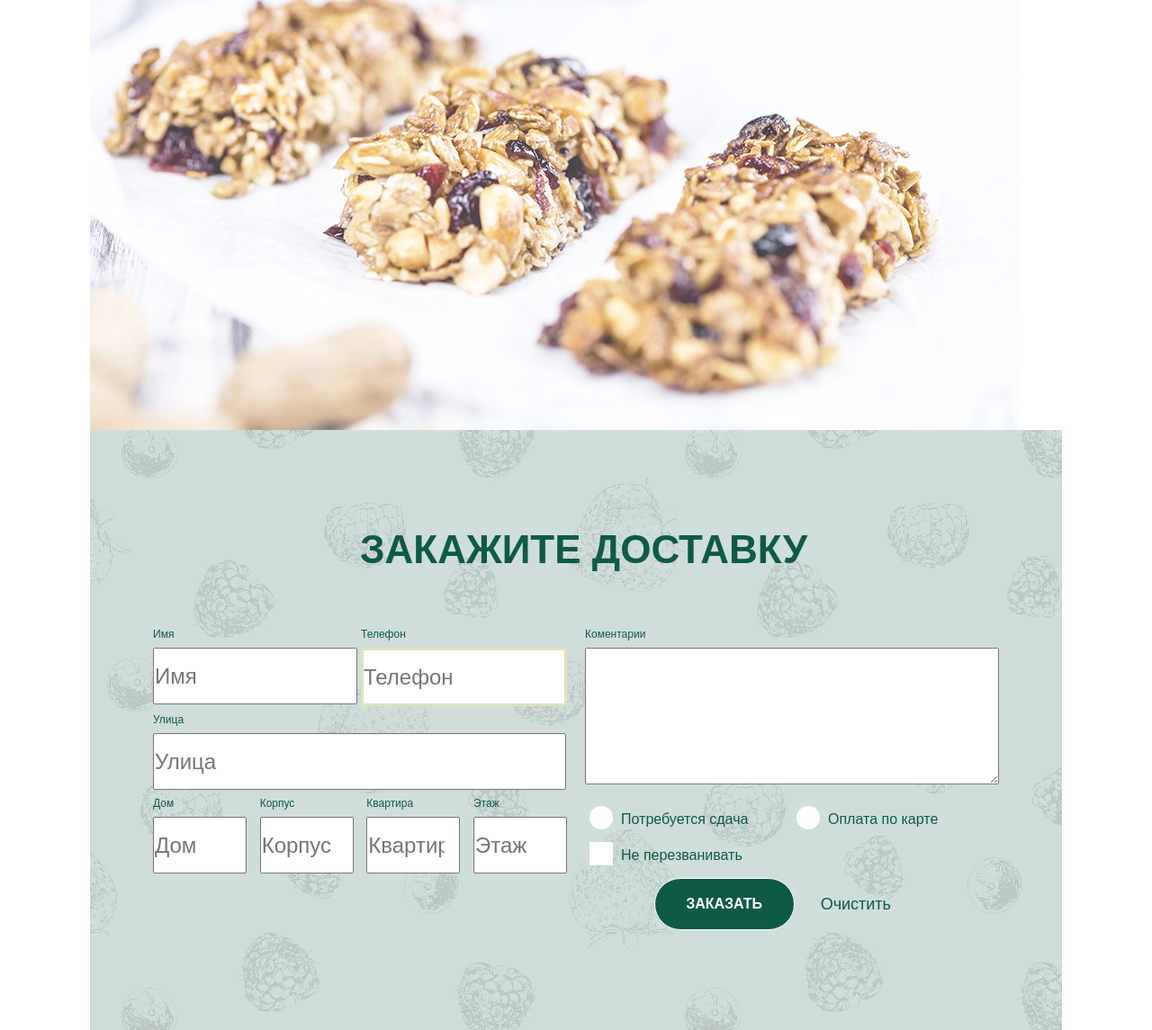
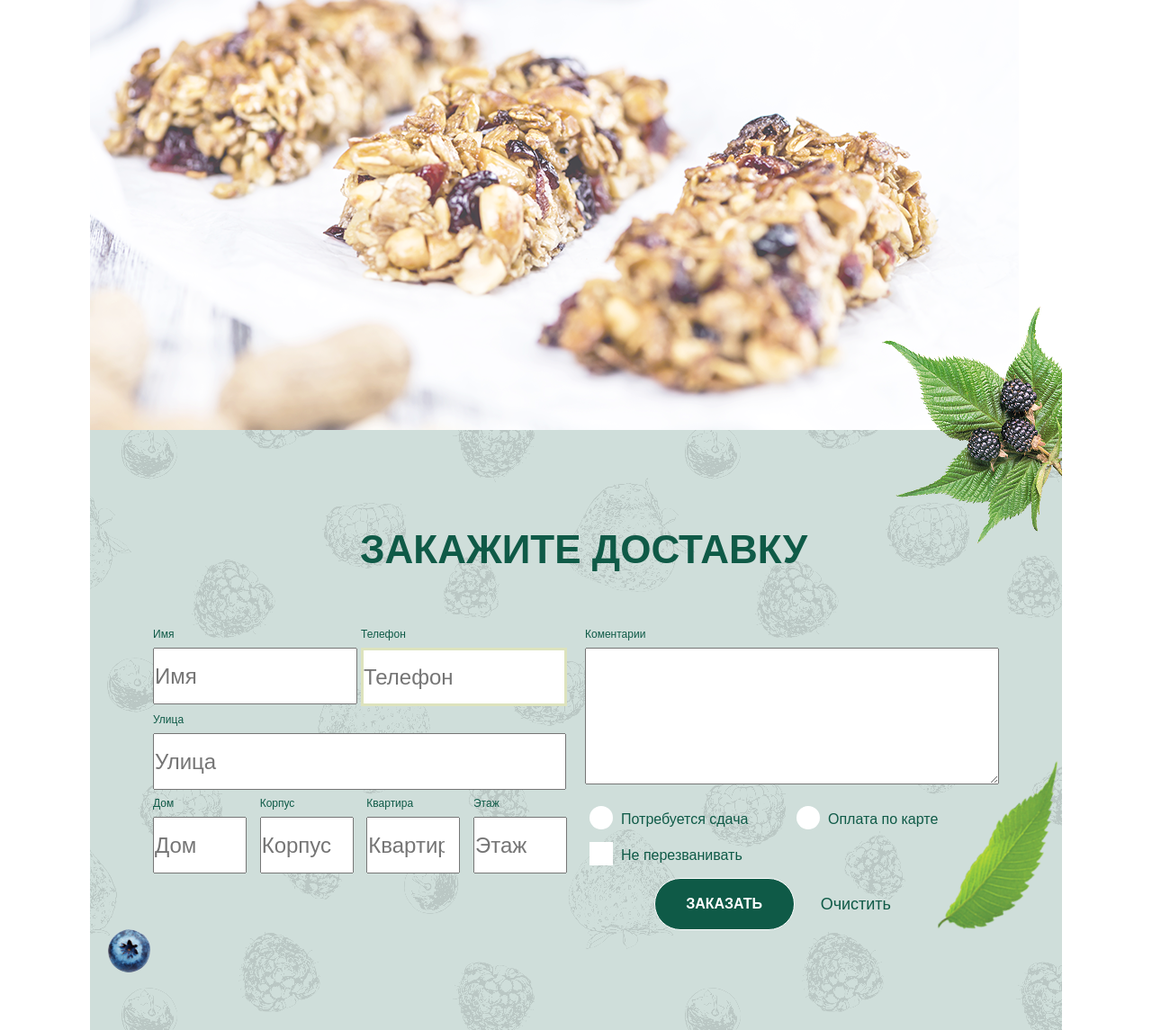
Before and after one commit to Ilyaisname/site-block, a plain HTML site: page new_folder/index.html in a window 1280 px wide. Shown: the part 2918-4063 px from the top of the page at 90% size. Drawn offline with Linux system fonts and the light colour scheme; files whose address does not match are found by name.

Commit message:
fixed errors

```diff
--- a/new_folder/index.html
+++ b/new_folder/index.html
@@ -244,12 +244,13 @@
 
   <!-- Form_block -->
 
-  <section id="form" class="formWrap">
-      <div class="decorWrap">
-        <div class="decorWrap__image">
+  <section id="form" class="section-form">
+      <div class="section-decor">
+        <div class="section-decor__image">
+          <div class="section-decor__image-item1"><img src="src/images/block_form/list.png" alt="lists"></div>
+          <div class="section-decor__image-item2"><img src="src/images/block_form/ezhivika.png" alt="ezh"></div>
+          <div class="section-decor__image-item3"><img src="src/images/block_form/berry.png" alt="berry"></div>
         </div>
-        <div></div>
-        <div></div>
       </div>
 
       <div class="content-form">
@@ -300,7 +301,6 @@
                   <label class="order__radio">
                     <input class="order__radio-elem" type="radio" name="payment">
                     <span class="order__radio-back">
-
                     </span>
                     <span class="order__radio-title">Потребуется сдача</span>
                   </label>
@@ -308,31 +308,24 @@
                   <label class="order__radio">
                     <input class="order__radio-elem" type="radio" name="payment">
                     <span class="order__radio-back">
-
                     </span>
                     <span class="order__radio-title">Оплата по карте</span>
                   </label>
 
-
                   <label class="order__radio">
                     <input class="order__checkbox-elem " id="callback" type="checkbox">
                     <span class="order__radio-back order__radio-back-bradius-0">
-
                     </span>
                     <span class="order__checkbox-title">Не перезванивать</span>
                   </label>
                 </div>
-
               </div>
-
             </div>
             <div class="form__button">
               <button class="button write-side__button_color_green">
                 заказать
               </button>
               <input class="reset_button" type="reset" value="Очистить">
-
-
             </div>
           </form>
       </div>
--- a/new_folder/src/style/block_form.css
+++ b/new_folder/src/style/block_form.css
@@ -1,11 +1,7 @@
-.formWrap{
+.section-form{
   position: relative;
   height: 667px;
   background-image: url(C:/Users/Home/Documents/new/site-firstBlock/new_folder/src/images/block_form/fon.png);
-}
-
-.form {
-
 }
 
 .form__header{
@@ -169,6 +165,7 @@
   justify-content: flex-end;
   align-items: center;
   width: 890px;
+  padding-bottom: 85px;
 }
 
 .order__checkbox-elem:checked +.order__radio-back:after {
@@ -194,3 +191,24 @@
   font-weight: 400;
   line-height: 30.05px;
 }
+
+.section-decor__image-item1{
+  position: absolute;
+  bottom: 108px;
+  right: 4px;
+
+}
+
+.section-decor__image-item2 {
+  position: absolute;
+    top: -138px;
+    right: 0;
+    width: 200px;
+    overflow: hidden;
+}
+
+.section-decor__image-item3 {
+  position: absolute;
+  bottom: 60px;
+  left: 20px;
+}
```
